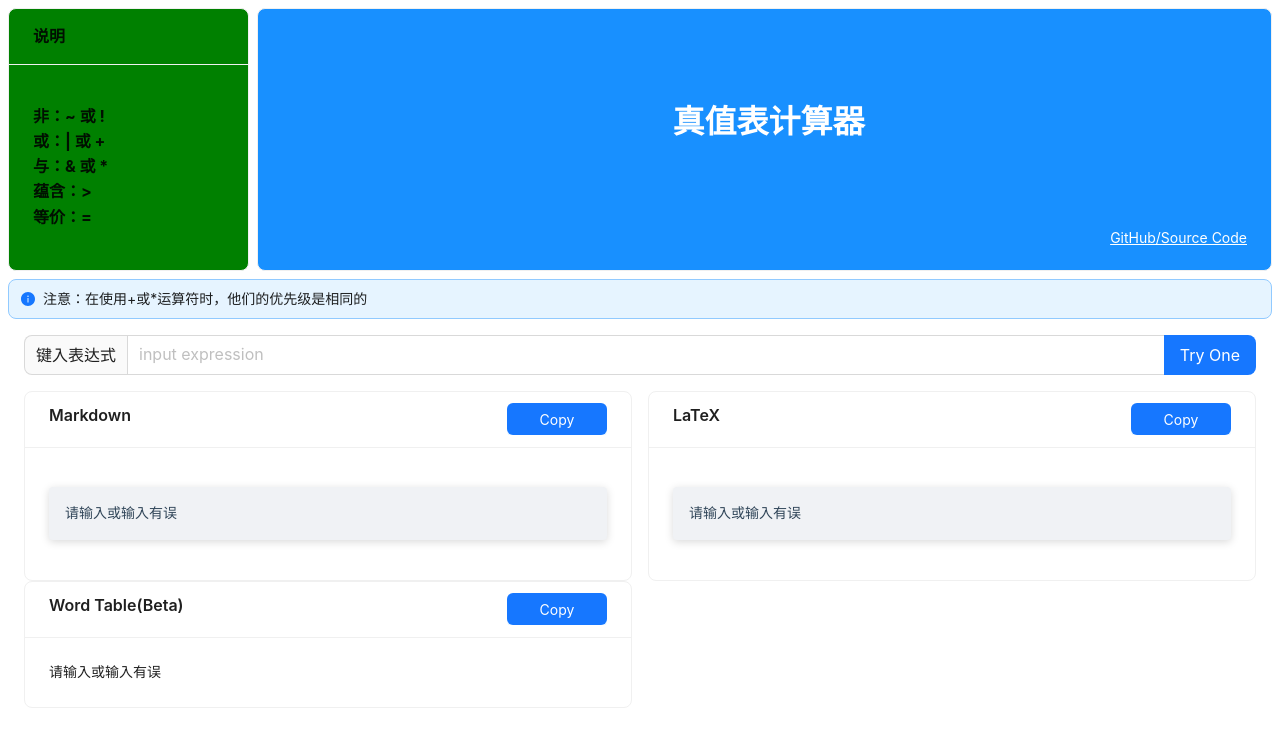
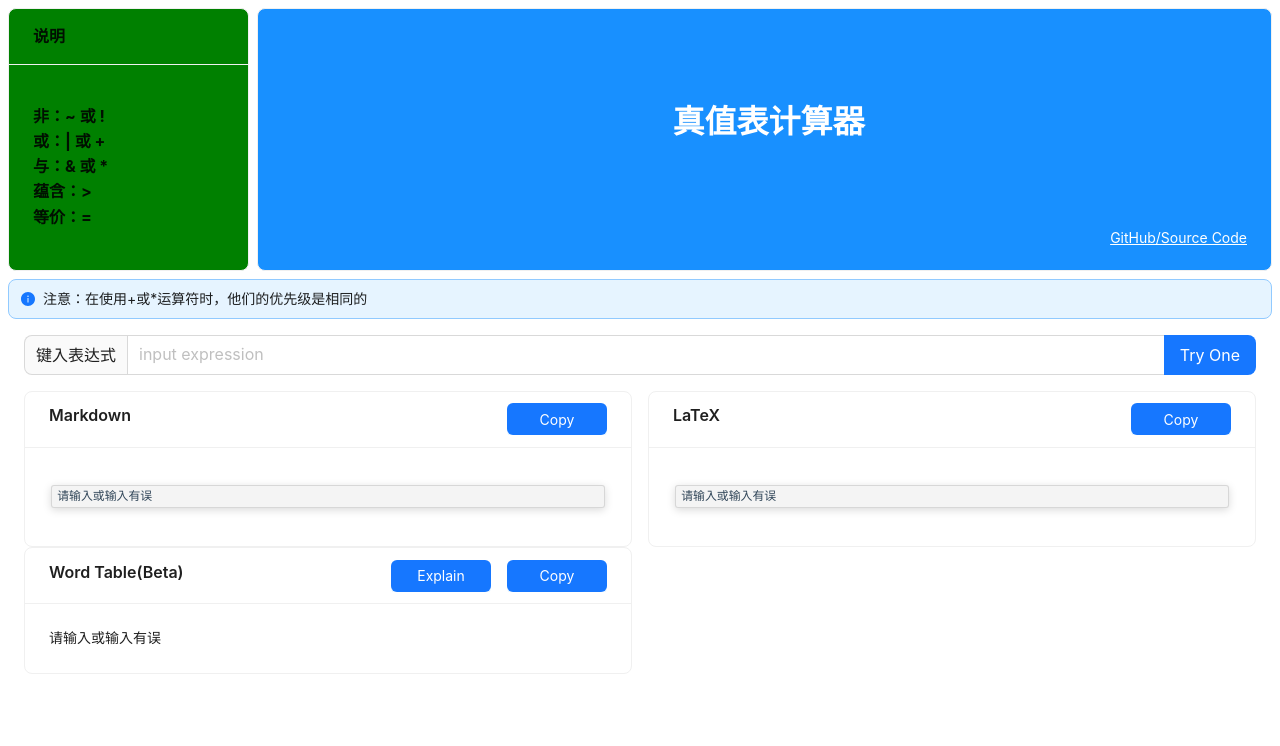
Before and after one commit to 57UU/truth_table_generator, a React (Create React App) app: page / in a window 1280 px wide. Shown: the top 746 px of the page. Built offline with nearby package versions, Linux system fonts and the light colour scheme.

Commit message:
optimize ui

```diff
--- a/src/App.css
+++ b/src/App.css
@@ -12,6 +12,7 @@ code {
   box-shadow: 0 2px 8px rgba(0, 0, 0, 0.15); /* Ant Design 的阴影效果 */
 }
 
+
 /* 设置单元格间距 */
 th, td {
   padding: 10px; /* 设置单元格内边距 */
--- a/src/App.js
+++ b/src/App.js
@@ -5,7 +5,7 @@ import GetLatex from './GetLatex';
 import "./App.css"
 import 'katex/dist/katex.min.css';
 import TeX from '@matejmazur/react-katex';
-
+const {  Text, Link } = Typography;
 const horizon={ display: 'flex', justifyContent: 'space-between', width: '100%' }
 const { Search } = Input;
 function App() {
@@ -81,7 +81,7 @@ ${content.slice(1).map(i=>`| ${i.join(" | ")} |`).join("\n")}
   return(<Row gutter={16}>
     <Col span={12}>
     {getLatexBlock(markdown,"Markdown")}
-    {getRenderBlock(content)}
+    {RenderBlock(content)}
     </Col>
     <Col span={12}>
     {getLatexBlock(tableLatex,"LaTeX")}
@@ -123,15 +123,18 @@ function getLatexBlock(c,title="Code"){
       </div>
       }>
     <pre>
-    <code>
+    <Text code>
         {c}
-      </code>
+      </Text>
     </pre>
     </Card>
 
     </div>)
 }
-function getRenderBlock(content){
+const wordExplain=()=>{
+  alert("Word公式说明\n\n先将表格复制到Word里面\n选择表格，按下Alt+=\n在‘公式’选项卡中选择‘LaTeX’\n按下Ctrl+=渲染LaTeX公式")
+}
+function RenderBlock(content){
   let inner=errorMessage;
   const handleCopy = () => {
     try {
@@ -167,14 +170,43 @@ function getRenderBlock(content){
       </tbody>
     </table>)
   }
-
+  const [isModalOpen, setIsModalOpen] = useState(false);
+  const showModal = () => {
+    setIsModalOpen(true);
+  };
+  const handleOk = () => {
+    setIsModalOpen(false);
+  };
   return(<Card title={
   <div style={horizon}>
     <div >Word Table(Beta)</div>
-    <Button type='primary' id="word_copy" onClick={handleCopy} style={{width:100}}  size="middle">Copy</Button>
+    <div >
+      <Row gutter={16}>
+        <Col span="12">
+        <Button type='primary'  onClick={showModal} style={{width:100}}  size="middle">Explain</Button>
+        </Col>
+        <Col span="12">
+        <Button type='primary' id="word_copy" onClick={handleCopy} style={{width:100}}  size="middle">Copy</Button>
+        </Col>
+      </Row>
+
+
+    </div>
+
   </div>
   }>
     {inner}
+    <Modal title="Word公式说明" open={isModalOpen} onOk={handleOk} onCancel={handleOk}
+    footer={[
+      <Button key="OK" type="primary"  onClick={handleOk}>
+            OK
+          </Button>,
+    ]}>
+        <p>先将表格复制到Word里面</p>
+        <p>选择表格，按下<Text keyboard>Alt</Text> + <Text keyboard>=</Text></p>
+        <p>在‘公式’选项卡中选择‘LaTeX’</p>
+        <p>按下<Text keyboard>Ctrl</Text> + <Text keyboard>=</Text>渲染LaTeX公式</p>
+      </Modal>
   </Card>)
 }
 const manual=[
```
Lines whose indentation alone changed are shown as unchanged.
